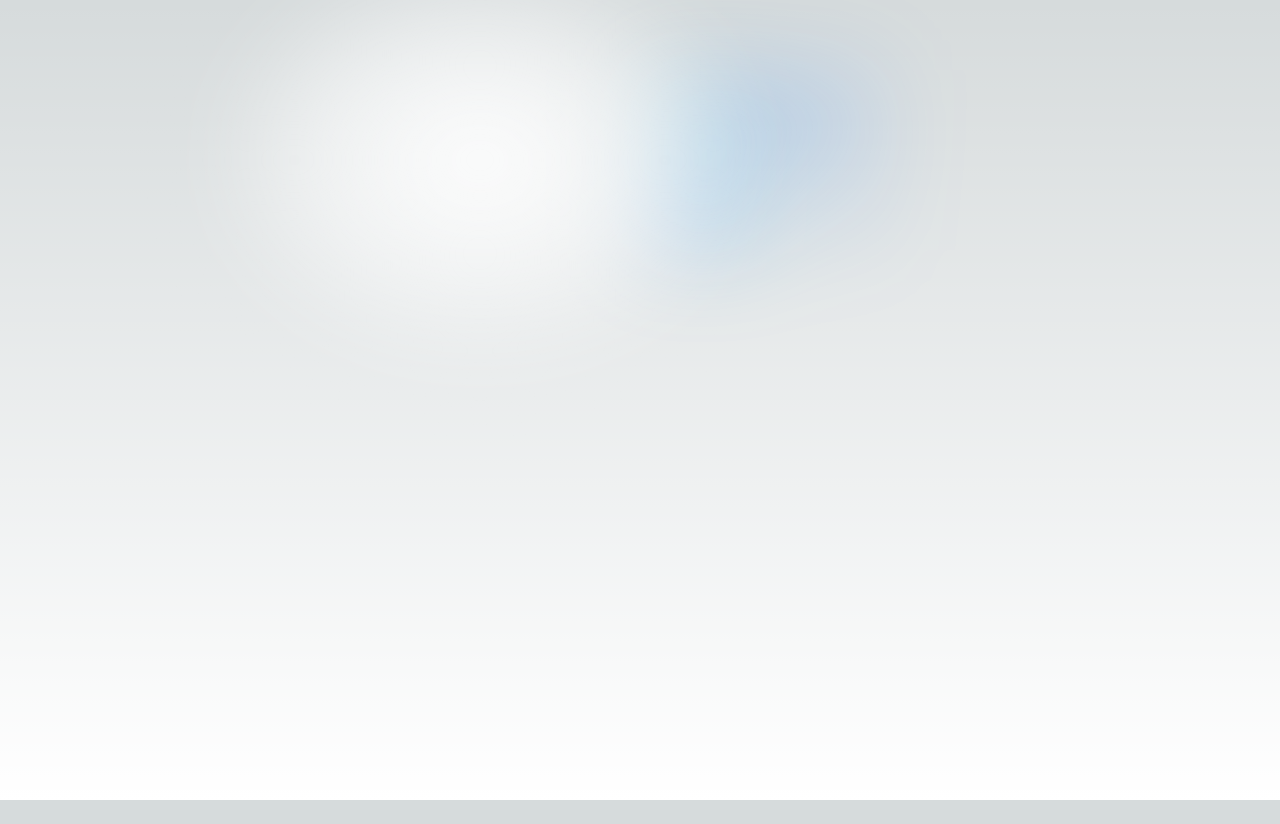
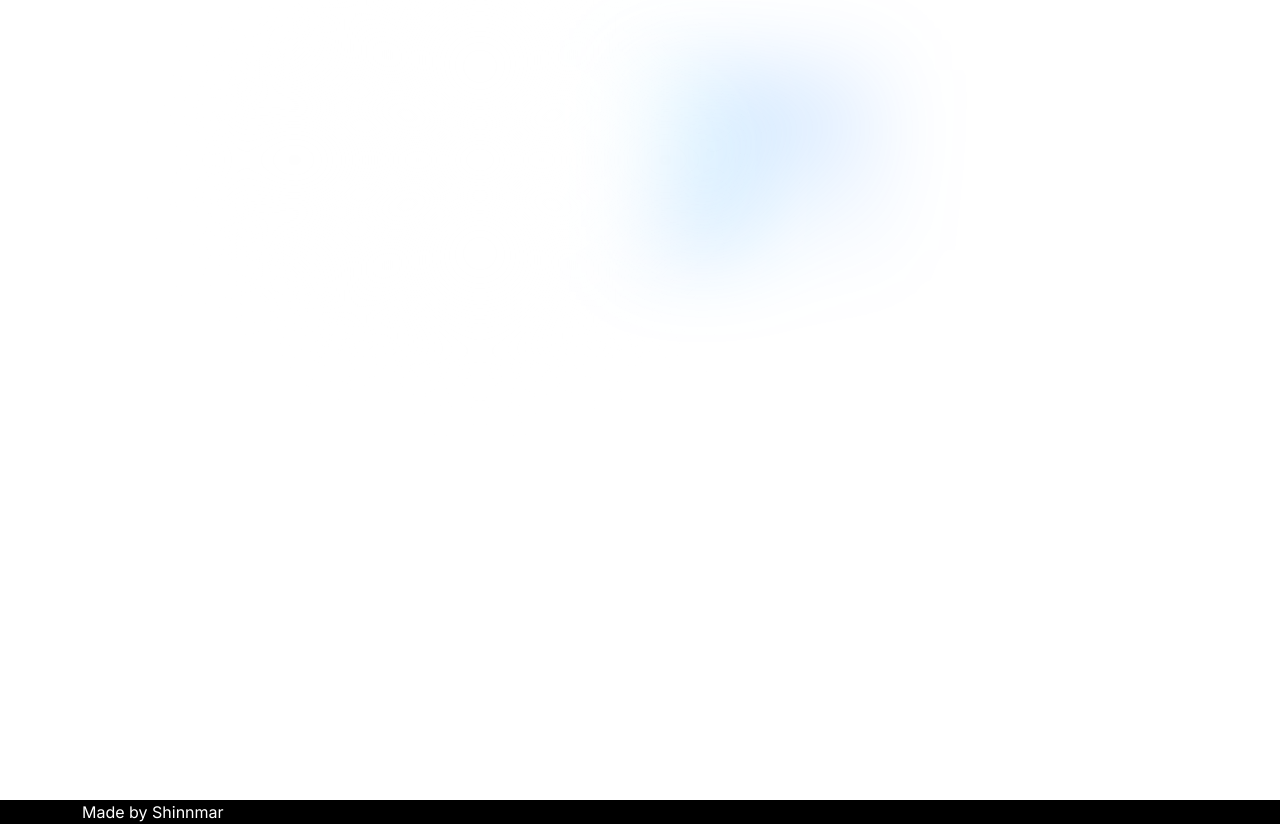
Before and after one commit to shinnmar/space-tourism, a Next.js app: page / in a window 1280 px wide. Before the commit the page ends 800 px from the top, so only its background shows below. Built offline with nearby package versions, Linux system fonts and the light colour scheme.

Commit message:
feat: update

```diff
--- a/app/components/footer/footer.component.tsx
+++ b/app/components/footer/footer.component.tsx
@@ -0,0 +1,14 @@
+/* eslint-disable @next/next/no-img-element */
+import styles from "./footer.module.scss";
+
+export default function Footer() {
+  return (
+    <footer className={styles.footer}>
+      <div className="container">
+        <div className={styles.socialMedia}>
+          <a className={styles.github}>Made by Shinnmar</a>
+        </div>
+      </div>
+    </footer>
+  );
+}
--- a/app/components/footer/footer.module.scss
+++ b/app/components/footer/footer.module.scss
@@ -0,0 +1,4 @@
+.footer {
+  color: #FFFFFF;
+  background-color: #000000 !important;
+}
--- a/app/layout.tsx
+++ b/app/layout.tsx
@@ -1,6 +1,7 @@
 import type { Metadata } from "next";
 import { Inter } from "next/font/google";
 import "./globals.scss";
+
 
 const inter = Inter({ subsets: ["latin"] });
 
--- a/app/page.tsx
+++ b/app/page.tsx
@@ -1,13 +1,14 @@
-import Image from "next/image";
+import Footer from "./components/footer/footer.component";
 import styles from "./page.module.scss";
+import "bootstrap/dist/css/bootstrap.min.css";
 
 export default function Home() {
   return (
-    <main className={styles.main}>
-
-      <div className={styles.center}>
-      </div>
-
-    </main>
+    <>
+      <main className={styles.main}>
+        <div className={styles.center}></div>
+      </main>
+      <Footer />
+    </>
   );
 }
--- a/package.json
+++ b/package.json
@@ -17,6 +17,7 @@
     "@types/node": "^20",
     "@types/react": "^18",
     "@types/react-dom": "^18",
+    "bootstrap": "^5.3.3",
     "eslint": "^8",
     "eslint-config-next": "14.2.3",
     "sass": "^1.77.1",
```
Also changed, not shown: 1 other file (tests, documents, lock files or other folders).
